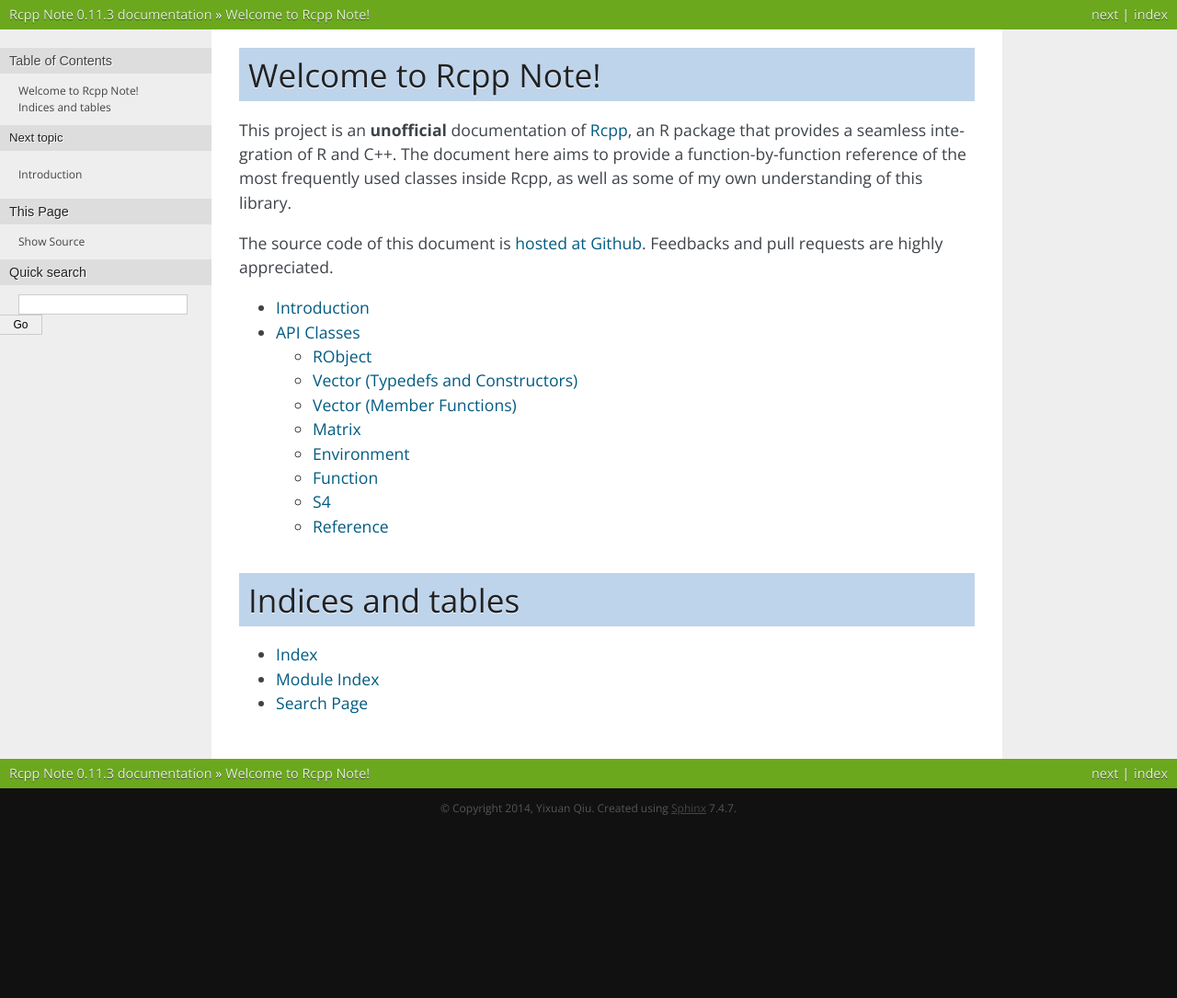
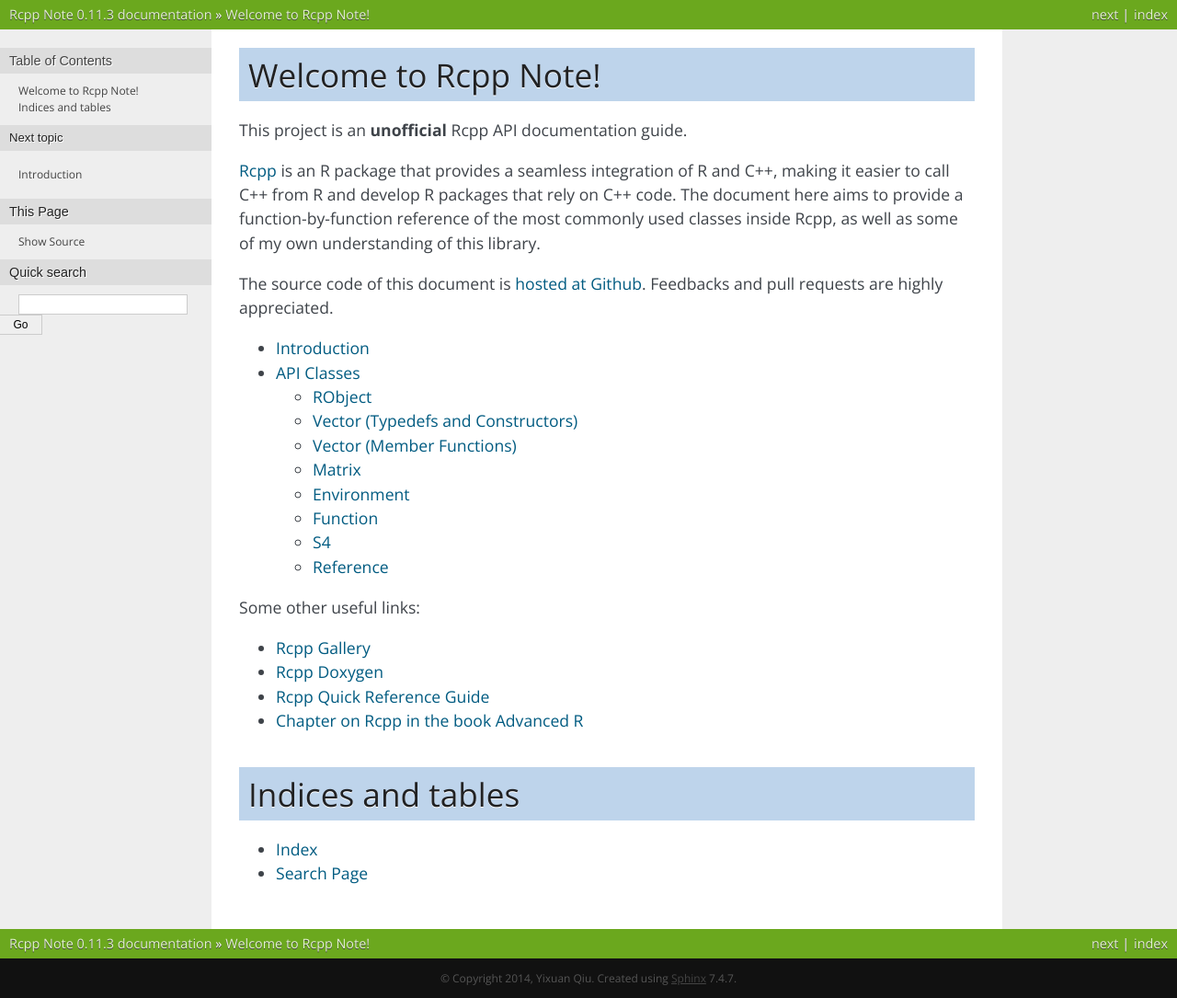
Before and after one commit to yixuan/rcpp-note, a Sphinx documentation site: the page built from source/index.rst, in a window 1280 px wide. Shown: the whole page at 92% size. Built offline with Sphinx 7.4.7, drawn with Linux system fonts in a browser that asks for light colours; before the commit the page ends 900 px from its top, so only the background shows below that.

Commit message:
update index page

```diff
--- a/source/index.rst
+++ b/source/index.rst
@@ -1,9 +1,11 @@
 Welcome to Rcpp Note!
 =====================================
 
-This project is an **unofficial** documentation of `Rcpp <http://www.rcpp.org/>`_,
-an R package that provides a seamless integration of R and C++.
-The document here aims to provide a function-by-function reference of the most frequently
+This project is an **unofficial** Rcpp API documentation guide.
+
+`Rcpp <http://www.rcpp.org/>`_ is an R package that provides a seamless integration of R and C++,
+making it easier to call C++ from R and develop R packages that rely on C++ code.
+The document here aims to provide a function-by-function reference of the most commonly
 used classes inside Rcpp, as well as some of my own understanding of this library.
 
 The source code of this document is `hosted at Github <https://github.com/yixuan/Rcpp-note>`_.
@@ -15,10 +17,16 @@
    intro
    apiclass
 
+Some other useful links:
+
+- `Rcpp Gallery <http://gallery.rcpp.org/>`_
+- `Rcpp Doxygen <http://dirk.eddelbuettel.com/code/rcpp/html/>`_
+- `Rcpp Quick Reference Guide <http://cran.r-project.org/web/packages/Rcpp/vignettes/Rcpp-quickref.pdf>`_
+- `Chapter on Rcpp in the book Advanced R <http://adv-r.had.co.nz/Rcpp.html>`_
+
 
 Indices and tables
 ==================
 
 * :ref:`genindex`
-* :ref:`modindex`
 * :ref:`search`
```
